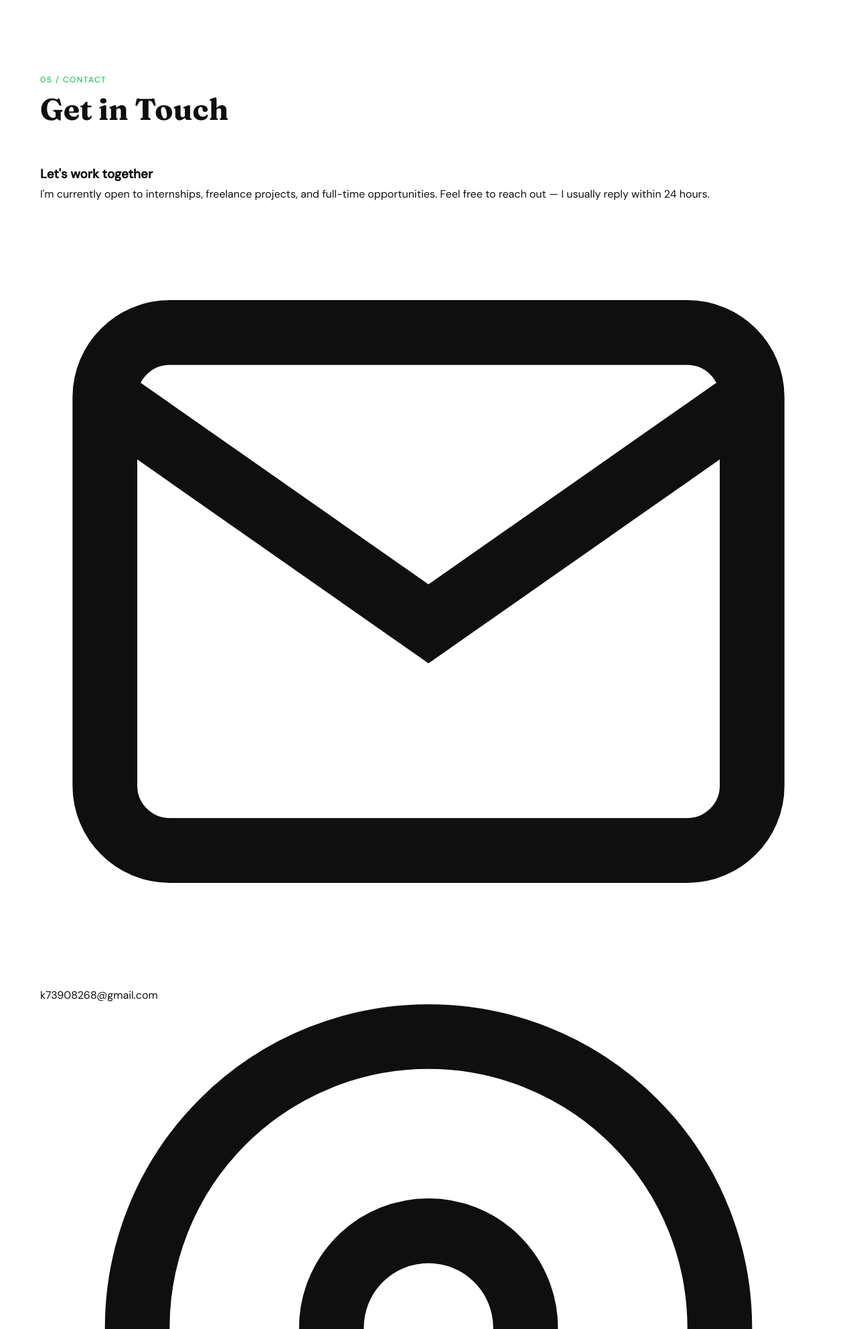
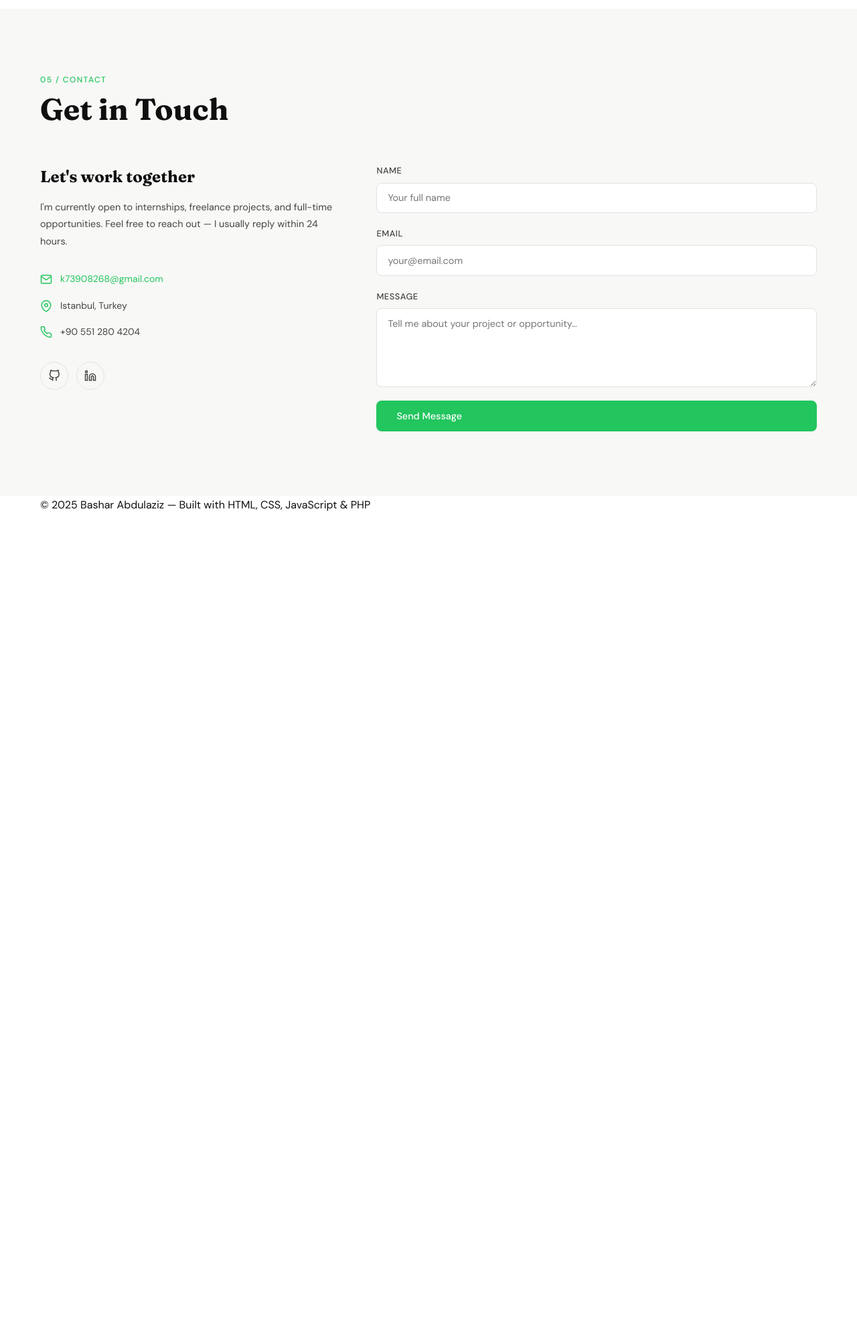
Before and after one commit to pureprogrammer1/portfolio, a PHP site: page / in a window 1280 px wide. Shown: the part 4178-6162 px from the top of the page at 67% size. After the commit the page ends 4941 px from the top, so only its background shows below. Run offline with PHP 8.4, Linux system fonts and the light colour scheme.

Commit message:
feat: add contact section for style

```diff
--- a/css/style.css
+++ b/css/style.css
@@ -707,3 +707,135 @@ body.dark-mode .badge-low  { background: #450a0a; color: #fca5a5; }
   line-height: 1.75;
   max-width: 640px;
 }
+
+
+/*  SECTION 6 · CONTACT */
+.section-contact { background: var(--bg-2); }
+
+.contact-grid {
+  display: grid;
+  grid-template-columns: 1fr 1.5fr;
+  gap: 4rem;
+  align-items: start;
+}
+
+.contact-info-title {
+  font-family: var(--font-head);
+  font-size: 1.5rem;
+  font-weight: 700;
+  margin-bottom: 0.75rem;
+}
+.contact-info-text {
+  font-size: 0.9rem;
+  color: var(--text-2);
+  line-height: 1.75;
+  margin-bottom: 2rem;
+}
+.contact-details {
+  display: flex;
+  flex-direction: column;
+  gap: 1rem;
+}
+.contact-item {
+  display: flex;
+  align-items: center;
+  gap: 0.75rem;
+  font-size: 0.875rem;
+  color: var(--text-2);
+}
+.contact-item svg {
+  width: 18px; height: 18px;
+  color: var(--accent);
+  flex-shrink: 0;
+}
+.contact-item a { color: var(--accent); }
+.contact-item a:hover { text-decoration: underline; }
+
+.social-links {
+  display: flex;
+  gap: 0.75rem;
+  margin-top: 2rem;
+}
+.social-link {
+  width: 42px; height: 42px;
+  border-radius: 50%;
+  border: 1px solid var(--border);
+  display: flex; align-items: center; justify-content: center;
+  color: var(--text-2);
+  transition: all var(--transition);
+}
+.social-link:hover {
+  border-color: var(--accent);
+  color: var(--accent);
+  transform: translateY(-2px);
+}
+.social-link svg { width: 18px; height: 18px; }
+
+/* Contact form */
+.contact-form {
+  display: flex;
+  flex-direction: column;
+  gap: 1.25rem;
+}
+.form-group {
+  display: flex;
+  flex-direction: column;
+  gap: 0.4rem;
+}
+.form-group label {
+  font-size: 0.8rem;
+  font-weight: 500;
+  color: var(--text-2);
+  letter-spacing: 0.04em;
+  text-transform: uppercase;
+}
+.form-group input,
+.form-group textarea {
+  font-family: var(--font-body);
+  font-size: 0.9rem;
+  padding: 0.8rem 1rem;
+  background: var(--bg);
+  border: 1px solid var(--border);
+  border-radius: var(--radius-sm);
+  color: var(--text);
+  transition: border-color var(--transition), box-shadow var(--transition);
+  outline: none;
+  resize: vertical;
+}
+.form-group input:focus,
+.form-group textarea:focus {
+  border-color: var(--accent);
+  box-shadow: 0 0 0 3px rgba(34,197,94,0.15);
+}
+.form-group input.error,
+.form-group textarea.error {
+  border-color: #ef4444;
+}
+.form-error {
+  font-size: 0.78rem;
+  color: #ef4444;
+  display: none;
+}
+.form-error.visible { display: block; }
+
+.form-status {
+  font-size: 0.875rem;
+  padding: 0.75rem 1rem;
+  border-radius: var(--radius-sm);
+  display: none;
+  font-weight: 500;
+}
+.form-status.success {
+  display: block;
+  background: #dcfce7;
+  color: #166534;
+  border: 1px solid #86efac;
+}
+.form-status.error {
+  display: block;
+  background: #fee2e2;
+  color: #991b1b;
+  border: 1px solid #fca5a5;
+}
+body.dark-mode .form-status.success { background: #14532d; color: #86efac; border-color: #166534; }
+body.dark-mode .form-status.error   { background: #450a0a; color: #fca5a5; border-color: #991b1b; }
```
